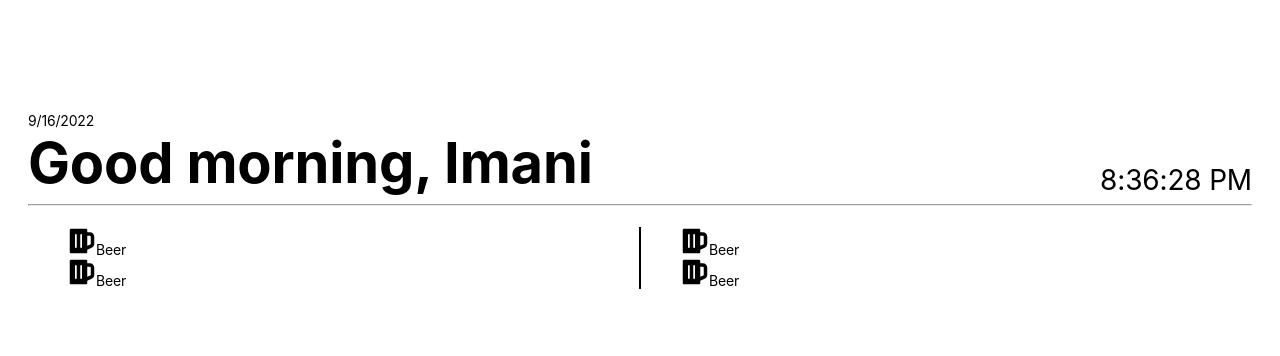
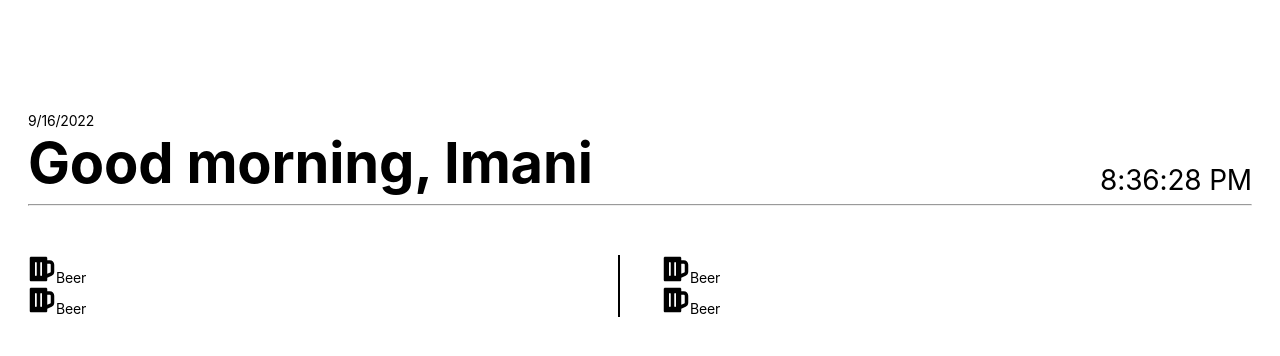
Before and after one commit to sirtobey/homepage, a React (Create React App) app: page / in a window 1280 px wide. Shown: the top 356 px of the page. Built offline with nearby package versions, Linux system fonts and the light colour scheme.

Commit message:
feat(design): improve margin

```diff
--- a/src/components/segment/Segment.css
+++ b/src/components/segment/Segment.css
@@ -1,11 +1,17 @@
 .segment {
   flex: 1;
+  padding: 0;
+  margin: 0;
 }
 
 .segment:not(:last-of-type) {
   border-right: 2px solid black;
 }
 
+.segment:not(:first-of-type) {
+  margin-left: 3rem;
+}
+
 .icon {
   width: 2rem;
   height: 2rem;
--- a/src/index.css
+++ b/src/index.css
@@ -535,11 +535,13 @@ table a {
   display: flex;
   flex-direction: column;
   padding: 2rem;
+  height: 100vh;
 }
 
 .columns {
   display: flex;
   flex-direction: row;
+  margin-top: 3rem;
 }
 .column {
   flex: 1;
```
